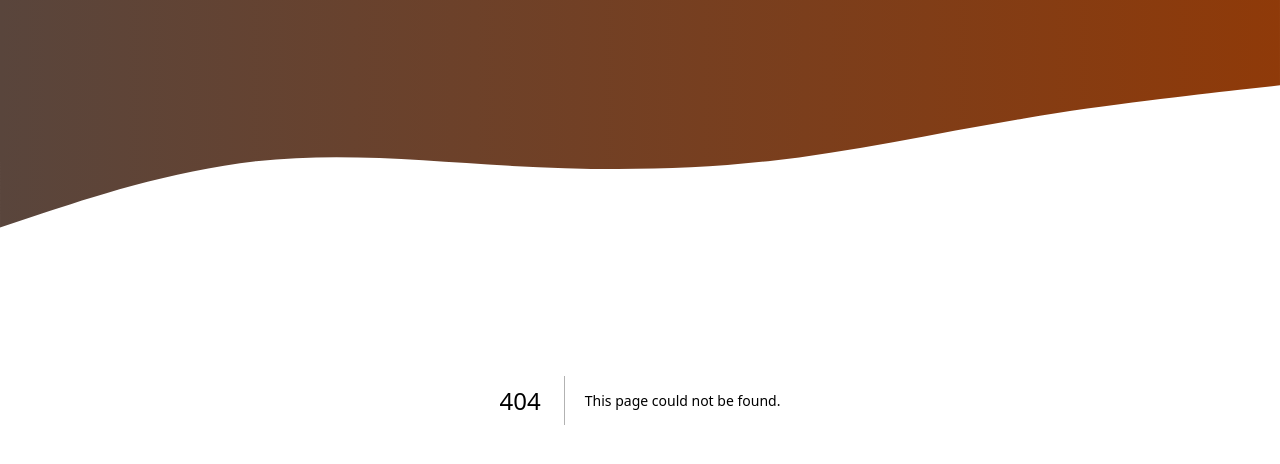
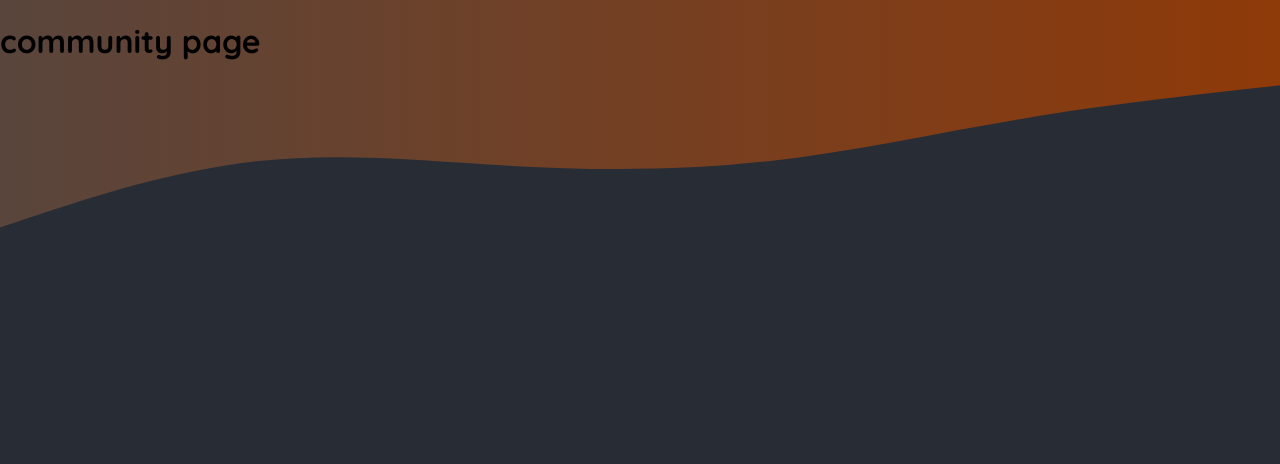
Before and after one commit to Mohammad-jf/next-food-app, a Next.js app: page /community in a window 1280 px wide. Before the commit this address had no page. Shown: the top 464 px of the page. Built offline with nearby package versions, Linux system fonts and the light colour scheme.

Commit message:
initiate routes

```diff
--- /dev/null
+++ b/app/community/page.js
@@ -0,0 +1,7 @@
+export default function communityPage() {
+  return (
+    <>
+      <h1>community page</h1>
+    </>
+  );
+}
```
Also changed, not shown: app/meals/[slug]/page.js (added, +7 -0 lines), app/meals/page.js (added, +7 -0 lines), app/meals/share/page.js (added, +7 -0 lines).
